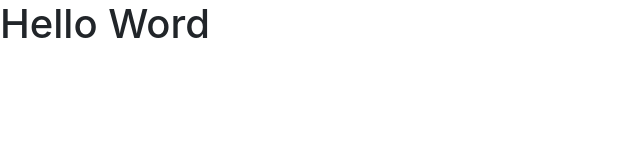
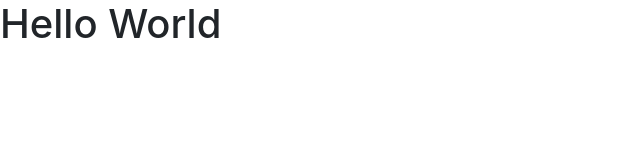
Before and after one commit to elissonalvesilva/interview-hotmart, a React app: page / in a window 1280 px wide. Shown: the top 160 px of the page, without its empty margins (0-640 px from the left). Built offline with nearby package versions, Linux system fonts and the light colour scheme.

Commit message:
feat: integrate react router dom into project

```diff
--- a/src/components/App.js
+++ b/src/components/App.js
@@ -1,7 +1,27 @@
 import React from 'react';
+import { BrowserRouter as Router, Switch, Route } from 'react-router-dom';
+
+import QuickOps from '../pages/QuickOps';
 
 function App() {
-  return <h1>Hello Word</h1>;
+  return (
+    <Router>
+      <>
+        <Switch>
+          <Route exact path="/" component={QuickOps} />
+        </Switch>
+        {/* <AppSidebar />
+        <Container>
+          <AppPageHeader />
+            <PrivateRoute exact path="/" component={Home} />
+            <PrivateRoute exact path="/store-config" component={StoreConfig} />
+            <PrivateRoute exact path="/store-config/help" component={Help} />
+          </Switch>
+        </Container>
+        <AppLoading /> */}
+      </>
+    </Router>
+  );
 }
 
 export default App;
--- /dev/null
+++ b/src/pages/QuickOps.js
@@ -0,0 +1,11 @@
+import React from 'react';
+
+function QuickOps() {
+  return (
+    <div>
+      <h1>Hello World</h1>
+    </div>
+  );
+}
+
+export default QuickOps;
```
